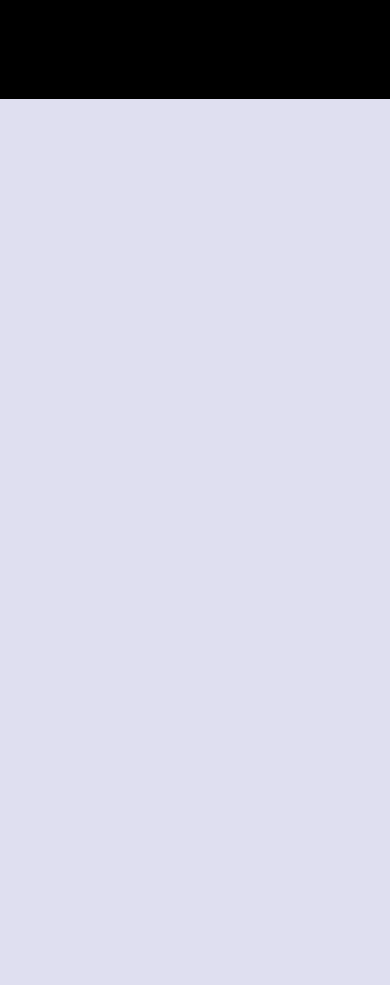
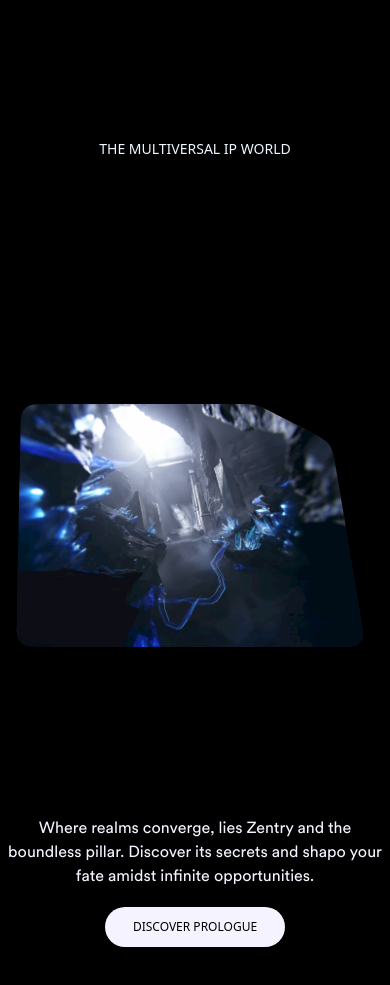
Before and after one commit to GabrieIPujol/Awwwards, a React (Vite) app: page / in a window 390 px wide. Shown: the part 6300-7285 px from the top of the page. Before the commit the page ends 6399 px from the top, so only its background shows below. Built offline with nearby package versions, Linux system fonts and the light colour scheme; a web font is replaced by a local one.

Commit message:
Finished the Story section!

```diff
--- a/package.json
+++ b/package.json
@@ -13,6 +13,7 @@
     "@gsap/react": "^2.1.2",
     "@tailwindcss/postcss": "^4.2.1",
     "@tailwindcss/vite": "^4.2.1",
+    "clsx": "^2.1.1",
     "gsap": "^3.14.2",
     "react": "^19.2.4",
     "react-dom": "^19.2.0",
--- a/src/App.jsx
+++ b/src/App.jsx
@@ -2,6 +2,7 @@
 import About from './components/About'
 import NavBar from './components/NavBar'
 import Features from './components/Features'
+import Story from './components/Story'
 
 const App = () => {
   return (
@@ -10,6 +11,7 @@
       <Hero/>
       <About/>
       <Features/>
+      <Story/>
     </main>
   )
 }
--- a/src/components/AnimatedTitle.jsx
+++ b/src/components/AnimatedTitle.jsx
@@ -1,6 +1,9 @@
 import { useEffect, useRef } from "react";
 import gsap from "gsap";
 import { ScrollTrigger } from "gsap/ScrollTrigger";
+import clsx from "clsx";
+
+gsap.registerPlugin(ScrollTrigger);
 
 const AnimatedTitle = ({ title, containerClass }) => {
 
@@ -24,17 +27,17 @@
                 transform: 'translate3d(0, 0, 0) rotateY(0deg) rotateX(0deg)',
                 ease: 'power2.inOut',
                 stagger: 0.02,
-            })
+            }, 0);
         }, containerRef)
         return () => ctx.revert();
     }, []);
 
     return (
-    <div ref={containerRef} className={`animated-title ${containerClass}`}>
+        <div ref={containerRef} className={clsx('animated-title', containerClass)}>
             {title.split('<br/>').map((line, index) => (
                 <div key={index} className="flex-center max-w-full flex-wrap gap-2 px-10 md:gap-3">
-                {line.split(' ').map((word, i) => (
-                    <span key={i} className="animated-word" dangerouslySetInnerHTML={{__html: word}}></span>
+                    {line.split(" ").map((word, idx) => (
+                        <span key={idx} className="animated-word" dangerouslySetInnerHTML={{ __html: word }}></span>
                     ))}
                 </div>
             ))}
--- /dev/null
+++ b/src/components/RoundedCorners.jsx
@@ -0,0 +1,15 @@
+const RoundedCorners = () => {
+  return (
+    <svg className='invisible absolute size-0' xmlns='http://www.w3.org/2000/svg'>
+        <defs>
+            <filter id='flt_tag'>
+                <feGaussianBlur in="SourceGraphic" stdDeviation="8" result="blur"/>
+                <feColorMatrix in="blur" mode="matrix" values="1 0 0 0 0  0 1 0 0 0  0 0 1 0 0  0 0 0 19 -9" result="flt_tag"/>
+                <feComposite in="SourceGraphic" in2="flt_tag" operator="atop"/>
+            </filter>
+        </defs>
+    </svg>
+  )
+}
+
+export default RoundedCorners
--- /dev/null
+++ b/src/components/Story.jsx
@@ -0,0 +1,84 @@
+import AnimatedTitle from './AnimatedTitle';
+import gsap from 'gsap';
+import { useRef } from 'react';
+import RoundedCorners from './RoundedCorners';
+import Button from "../components/Button";
+
+const Story = () => {
+
+    const frameRef = useRef('null');
+    const handleMouseLeave = () => {
+
+        const element = frameRef.current;
+
+        gsap.to(element, {
+            duration: 0.3,
+            rotateX: 0,
+            rotateY: 0,
+            ease: 'power1.inOut'
+        })
+    }
+
+    const handleMouseMove = (e) => {
+        const { clientX, clientY } = e;
+        const element = frameRef.current;
+
+        if (!element) return;
+
+        const rect = element.getBoundingClientRect();
+        const x = clientX - rect.left;
+        const y = clientY - rect.top;
+        const centerX = rect.width / 2;
+        const centerY = rect.height / 2;
+        const rotateX = ((y - centerY) / centerY) * - 10;
+        const rotateY = ((x - centerX) / centerX) * 10;
+
+        gsap.to(element, {
+            duration: 0.3,
+            rotateX, rotateY,
+            transformPerspective: 500,
+            ease: 'power1.inOut'
+        })
+    }
+
+    return (
+        <section id="story" className="min-h-dvh w-screen bg-black text-blue-50">
+            <div className="flex size-full flex-col items-center py-10 pb-24">
+                <p className="font-general text-sm uppercase md:text-[10px]">The multiversal ip world</p>
+                <div className="relative size-full">
+                    <AnimatedTitle
+                        title="The st<b>o</b>ry <br/> of a hidden realm"
+                        sectionId="#story"
+                        containerClass="mt-5 pointer-events-none mix-blend-difference relative z-10"
+                    />
+
+                    <div className="story-img-container">
+                        <div className="story-img-mask">
+                            <div className="story-img-content">
+                                <img
+                                    ref={frameRef}
+                                    onMouseMove={handleMouseMove}
+                                    onMouseLeave={handleMouseLeave}
+                                    onMouseUp={handleMouseLeave}
+                                    onMouseEnter={handleMouseLeave}
+                                    src="/img/entrance.webp"
+                                    alt="entrance.webp"
+                                    className="object-contain"
+                                />
+                            </div>
+                        </div>
+                        <RoundedCorners />
+                    </div>
+                </div>
+                <div className='-mt-80 flex w-full justify-center md:-mt-64 md:me-44 md:justify-end'>
+                    <div className='flex h-full w-fit flex-col items-center md:items-start'>
+                        <p className='mt-3 max-w-sm text-center font-circular-web text-violet-50 md:text-start'>Where realms converge, lies Zentry and the boundless pillar. Discover its secrets and shapo your fate amidst infinite opportunities.</p>
+                        <Button id="realm-button" title="Discover prologue" containerClass="mt-5 text-black"></Button>
+                    </div>
+                </div>
+            </div>
+        </section>
+    )
+}
+
+export default Story
--- a/src/style.css
+++ b/src/style.css
@@ -125,12 +125,12 @@
   }
 
   .story-img-mask {
-    @apply absolute left-0 top-0 size-full overflow-hidden md:left-[20%] md:top-[-10%] md:size-4/5;
+    @apply absolute left-2 -top-20 size-full overflow-hidden md:left-[5%] md:top-[-14%] md:size-4/5;
     clip-path: polygon(4% 0, 83% 21%, 100% 73%, 0% 100%);
   }
 
   .story-img-content {
-    @apply absolute w-full md:h-dvh h-[50dvh] opacity-100 left-10 top-16 md:left-0 md:top-10 lg:left-75 lg:top-25;
+    @apply absolute w-full md:h-dvh h-[50dvh] opacity-100 left-2 top-30 md:left-80 lg:right-60 lg:top-10;
     transform: translate3d(0, 0, 0) rotateX(0) rotateY(0) rotateZ(0) scale(1);
   }
 
```
Also changed, not shown: 1 other file (tests, documents, lock files or other folders). Lines whose indentation alone changed are shown as unchanged.
